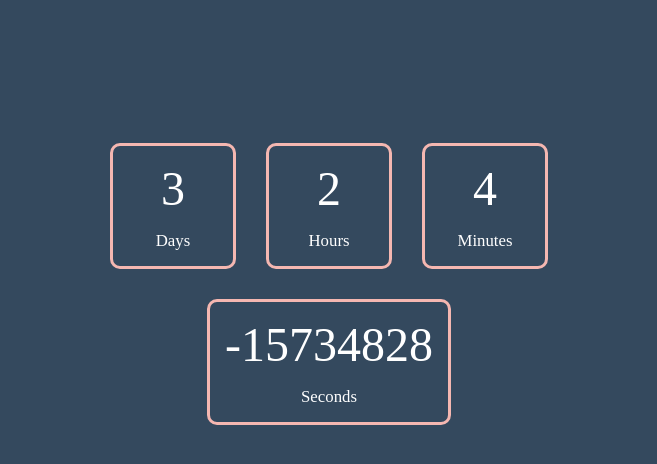
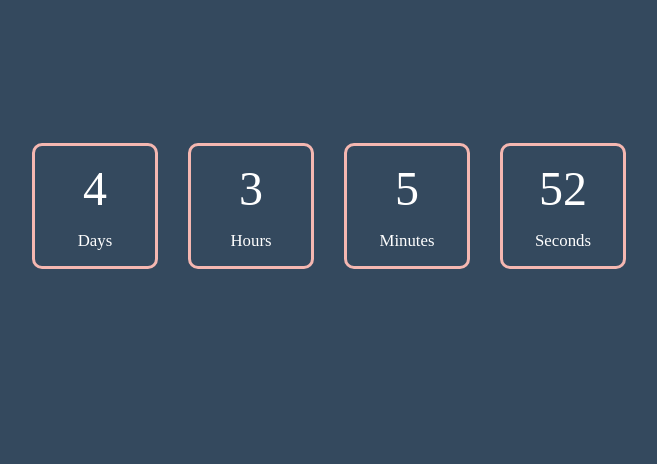
Before and after one commit to bzzit/for-the-green, a plain HTML site: page index.html in a window 1280 px wide. Shown: the whole page, without its empty margins (109-766 px from the left). Drawn offline with Linux system fonts and the light colour scheme.

Commit message:
Update index.html

```diff
--- a/index.html
+++ b/index.html
@@ -16,15 +16,15 @@
      now = new Date();
      diff = now - future;
 
-     days = Math.floor(diff / (1000 * 60 * 60 * 24));
-     hours = Math.floor(diff / (1000 * 60 * 60));
-     mins = Math.floor(diff / (1000 * 60));
-     secs = Math.floor(diff / 1000);
+     days = Math.ceil(diff / (1000 * 60 * 60 * 24));
+     hours = Math.ceil(diff / (1000 * 60 * 60));
+     mins = Math.ceil(diff / (1000 * 60));
+     secs = Math.ceil(diff / 1000);
 
      d = days;
-     h = hours - 24 * days;
-     m = mins - 60 * hours;
-     s = secs - 60 * secs;
+     h = hours % 24;
+     m = mins % 60;
+     s = secs % 60;
 
      document.getElementById("timer")
       .innerHTML =
```
